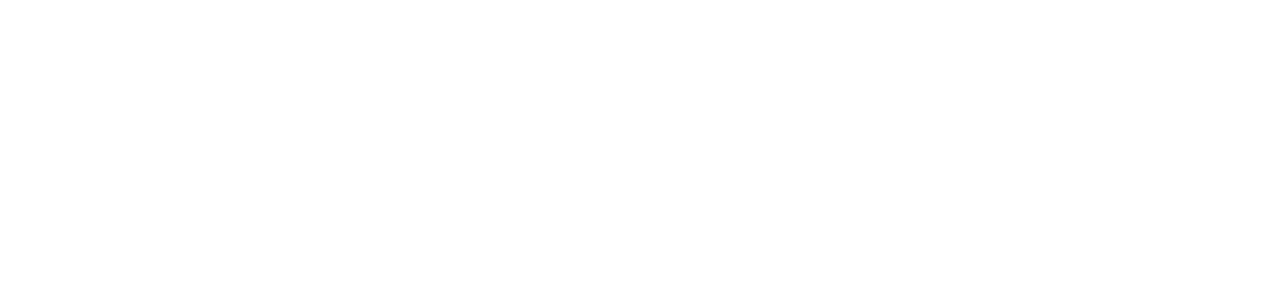
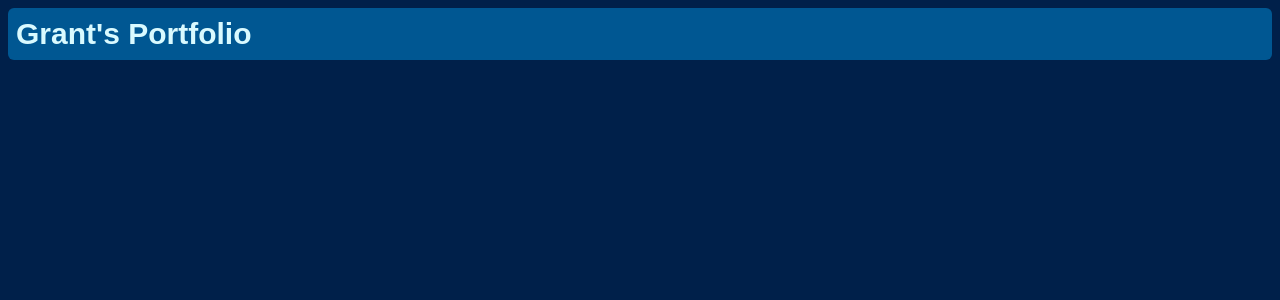
Before and after one commit to ggorosave/grantg-portfolio-v2, a React (Create React App) app: page / in a window 1280 px wide. Shown: the top 300 px of the page. Built offline with nearby package versions, Linux system fonts and the light colour scheme.

Commit message:
Added and styled header component

```diff
--- a/src/App.js
+++ b/src/App.js
@@ -1,9 +1,8 @@
+import PortfolioContainer from "./components/PortfolioContainer";
 
 function App() {
   return (
-    <div>
-      {/* Components go here */}
-    </div>
+    <PortfolioContainer />
   );
 }
 
--- a/src/components/Header.js
+++ b/src/components/Header.js
@@ -0,0 +1,11 @@
+import React from "react";
+
+export default function Header() {
+
+    return (
+        <header className="container fixed">
+            <h1 className="bg-secondary text-quaternary text-3xl ssp font-semibold m-2 p-2 rounded-md">Grant's Portfolio</h1>
+
+        </header>
+    )
+}
--- a/src/components/PortfolioContainer.js
+++ b/src/components/PortfolioContainer.js
@@ -1,4 +1,5 @@
-import React, { useState } from "react";
+// import React, { useState } from "react";
+import Header from "./Header";
 // import pages and other components below
 
 export default function PortfolioContainer () {
@@ -9,9 +10,10 @@
     // TODO: write handler that changes page state
 
     return (
-        <div>
+        <div className="container h-full bg-primary">
             {/* Components/Pages that go inside of portfolio container go here */}
             {/* Header */}
+            <Header />
             {/* Pages */}
             {/* Footer */}
         </div>
--- a/src/index.css
+++ b/src/index.css
@@ -1,3 +1,25 @@
+/* Tailwind */
 @tailwind base;
 @tailwind components;
 @tailwind utilities;
+
+/* Google Fonts */
+@import url('https://fonts.googleapis.com/css2?family=Oswald:wght@400;500;600;700&family=Source+Sans+Pro:wght@400;600;700;900&display=swap');
+
+/* Oswald */
+.oswald {
+    font-family: 'Oswald', sans-serif;
+}
+
+/* Source Sans Pro */
+.ssp {
+    font-family: 'Source Sans Pro', sans-serif;
+}
+
+.header {
+    width: 98% !important;
+}
+
+body {
+    background-color: #00204a;
+}
--- a/tailwind.config.js
+++ b/tailwind.config.js
@@ -4,7 +4,14 @@
     "./src/**/*.{js, jsx, ts, tsx}"
   ],
   theme: {
-    extend: {},
+    extend: {
+      colors: {
+        "primary": "#00204a", //darkest
+        "secondary": "#005792",
+        "tertiary": "#00bbf0",
+        "quaternary": "#d9faff" //lightest
+      }
+    },
   },
   plugins: [],
 }
```
